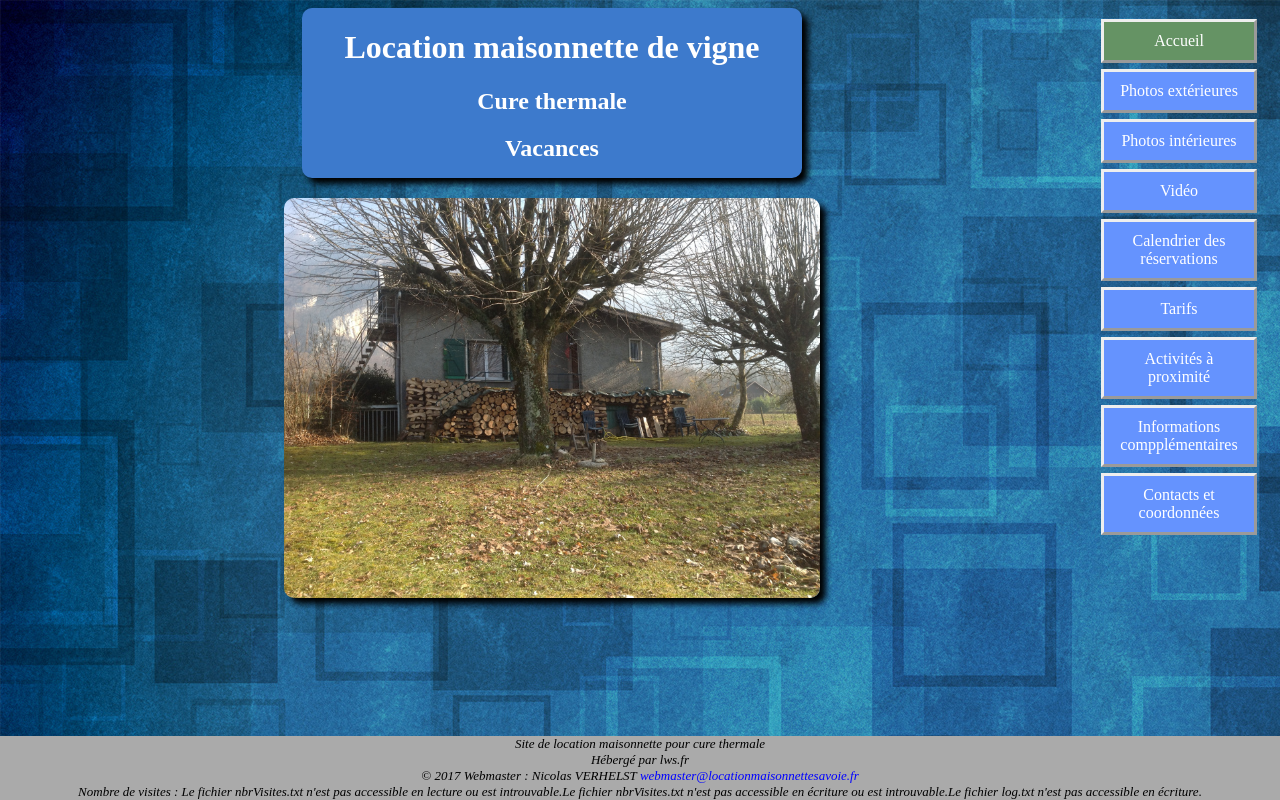
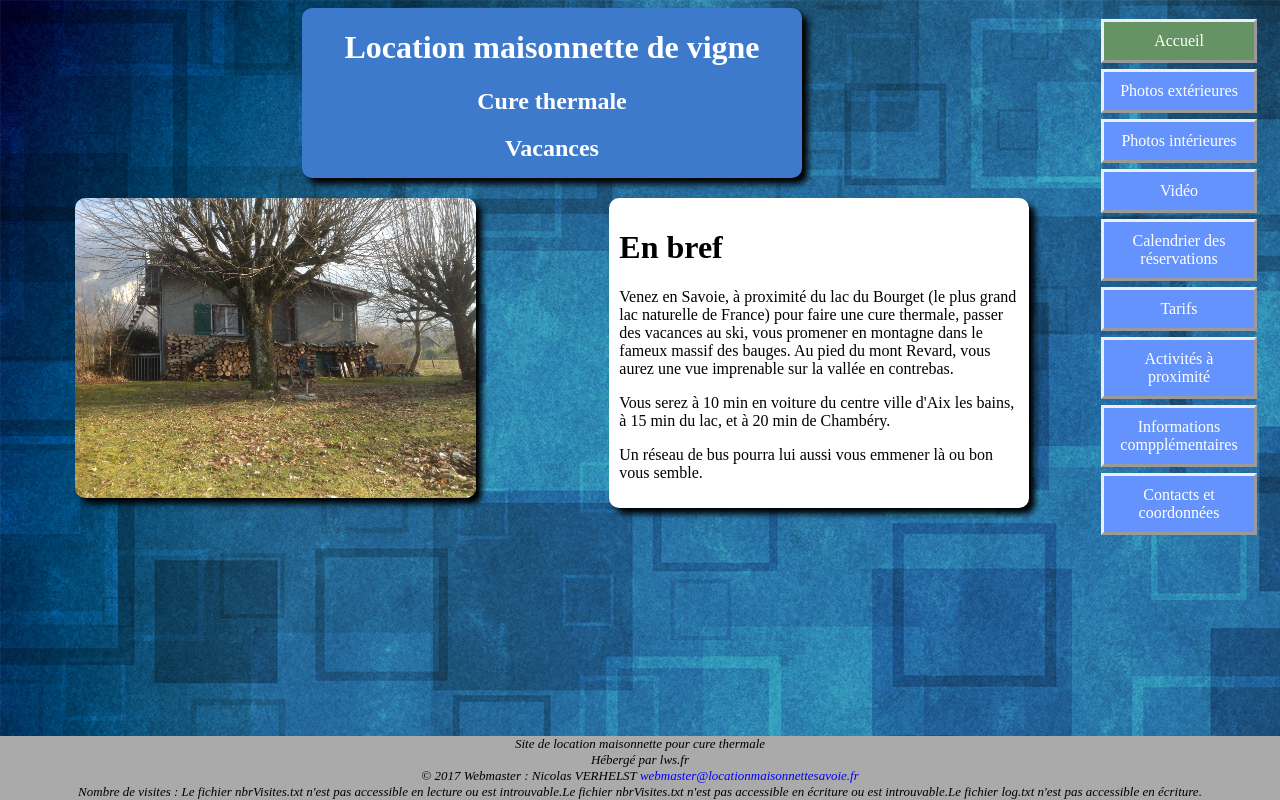
Before and after one commit to nicovv44/SiteSarto, a PHP site: page / in a window 1280 px wide. Run offline with PHP 8.4, Linux system fonts and the light colour scheme.

Commit message:
Ajout text explicatif sur index.

```diff
--- a/index.php
+++ b/index.php
@@ -19,11 +19,18 @@
 			<div class="espacePourNav"></div>
 		</header>
 
-		<div class="blocAccueil">
-			<div id="ImageIndex">
-				<a href="images/SartoExt1.jpg"><img id="imgAccueil" src="images/thumb.SartoExt1.index.jpg" alt=""/></a>
+		<div class="inPage">
+			<div id="blocAccueil">
+				<div>
+					<a href="images/SartoExt1.jpg"><img id="imgAccueil" src="images/thumb.SartoExt1.index.jpg" alt=""/></a>
+				</div>
+				<div id="blocInfoAccueil">
+					<h1>En bref</h1>
+					<p>Venez en Savoie, à proximité du lac du Bourget (le plus grand lac naturelle de France) pour faire une cure thermale, passer des vacances au ski, vous promener en montagne dans le fameux massif des bauges. Au pied du mont Revard, vous aurez une vue imprenable sur la vallée en contrebas.</p>
+					<p>Vous serez à 10 min en voiture du centre ville d'Aix les bains, à 15 min du lac, et à 20 min de Chambéry.</p>
+					<p>Un réseau de bus pourra lui aussi vous emmener là ou bon vous semble.</p>
+				</div>
 			</div>
-				<div class="espacePourNav"></div>
 		</div>
 
 		<nav>
--- a/style1.css
+++ b/style1.css
@@ -133,24 +133,24 @@ a:visited{
 
 /*=========================================================================================*/
 /*accueil : index*/
-.blocAccueil{
+#blocAccueil{
 	display: flex;
-	flex-direction: row;
-}
-
-#ImageIndex{
-	left: 0;
-	right: 0;
-	margin-left: auto;
-	margin-right: auto;
-	text-align: center;
-	margin-bottom: 70px;/*Pour que le footer ne recouvre pas le bloc si on défile vers le bas*/
+	justify-content: space-around;
 }
 
 #imgAccueil{
-	height: 400px;
+	height: 300px;
 	border-radius: 10px;
 	box-shadow: 6px 6px 6px black;
+}
+
+#blocInfoAccueil{
+	background-color: white;
+	border-radius: 10px;
+	box-shadow: 6px 6px 6px black;
+	padding: 10px;
+	margin: 0px;
+	max-width: 400px;
 }
 
 
```
